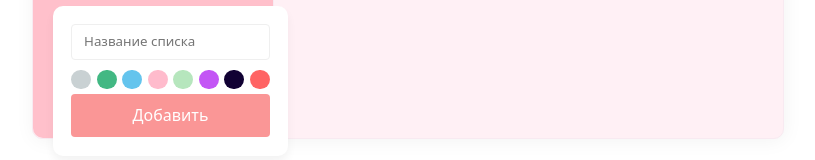
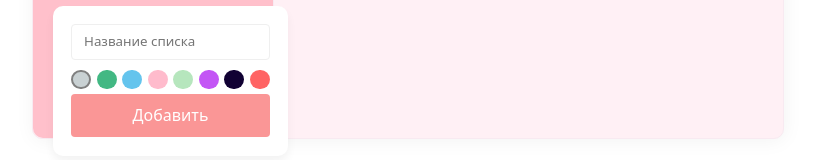
Before and after one commit to hrmvlg/task_list, a React (Create React App) app: page / in a window 1280 px wide. Shown: the part 527-687 px from the top of the page, without its empty margins (232-1047 px from the left). Built offline with nearby package versions, Linux system fonts and the light colour scheme.

Commit message:
в окне "Добавить список" первый цвет выбран по умолчанию

```diff
--- a/src/components/AddList/index.jsx
+++ b/src/components/AddList/index.jsx
@@ -7,7 +7,7 @@ import "./AddList.scss";
 const AddList = ({ colors }) => {
 
    const [visiblePopup, showPopup] = useState(true)
-   const [selectedColor, selectColor] = useState(null)
+   const [selectedColor, selectColor] = useState(colors[0].id)
 
    console.log(selectedColor)
 
```
